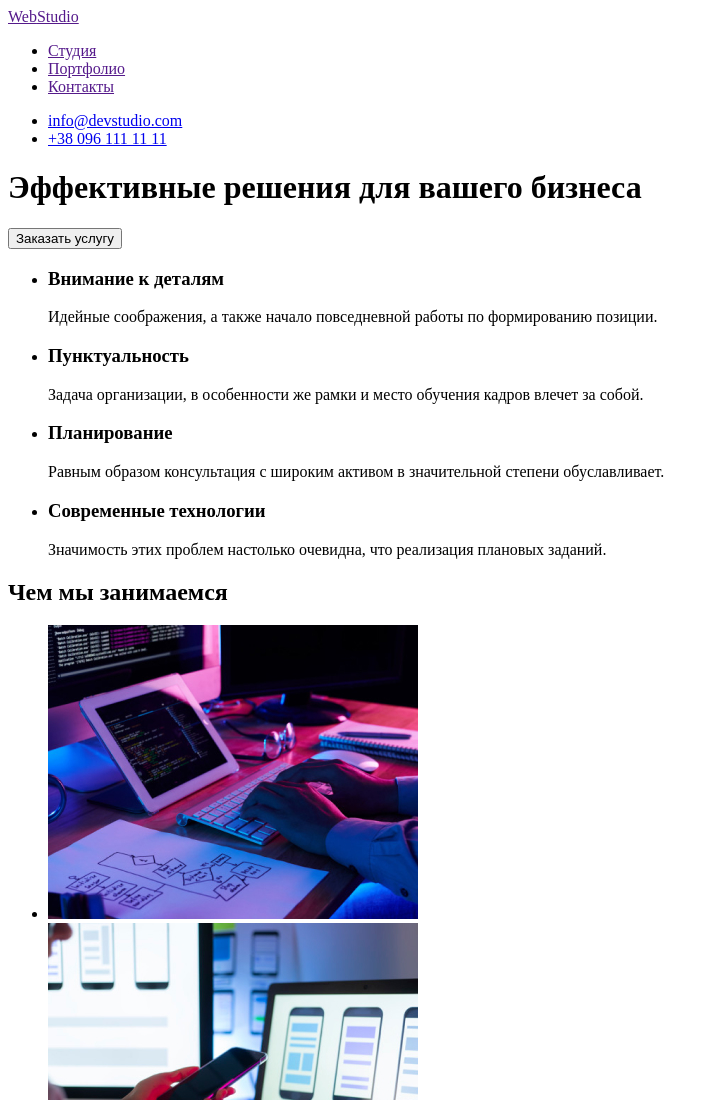
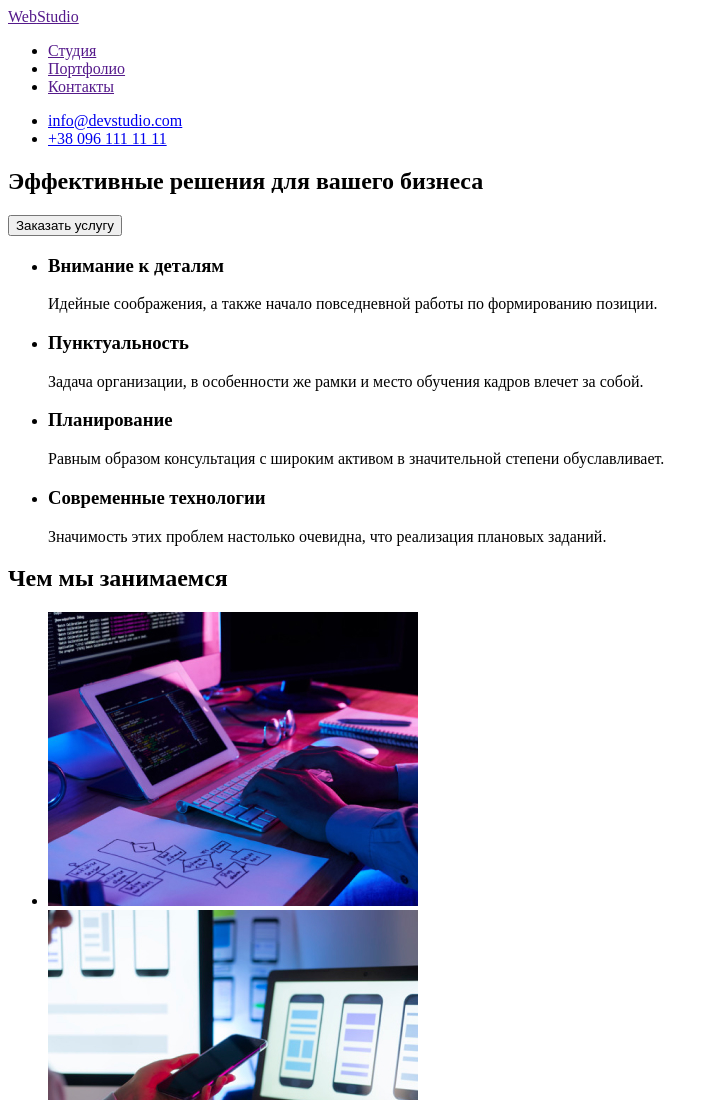
Before and after one commit to 88888tata88888/goit-markup-hw-01, a plain HTML site: page index.html in a window 1280 px wide. Shown: the top 1100 px of the page, without its empty margins (0-719 px from the left). Drawn offline with Linux system fonts and the light colour scheme.

Commit message:
goit-markup-hw-01
Перезалила

```diff
--- a/index.html
+++ b/index.html
@@ -30,7 +30,7 @@
 
     <main>
         <!--HERO-->
-        <selection>
+        <section>
             <div>
                 <h1>
                     Эффективные решения для вашего бизнеса
@@ -39,7 +39,7 @@
                     Заказать услугу
                 </button>
             </div>
-        </selection>
+        </section>
 
          <!--ABOUT-->
         <section>
@@ -108,7 +108,7 @@
         </section>
     </main>
 
-    <!--CONTAcTS-->
+    <!--CONTACTS-->
     <footer>
         <a href=""><span>Web</span>Studio </a>
     <address>
```
